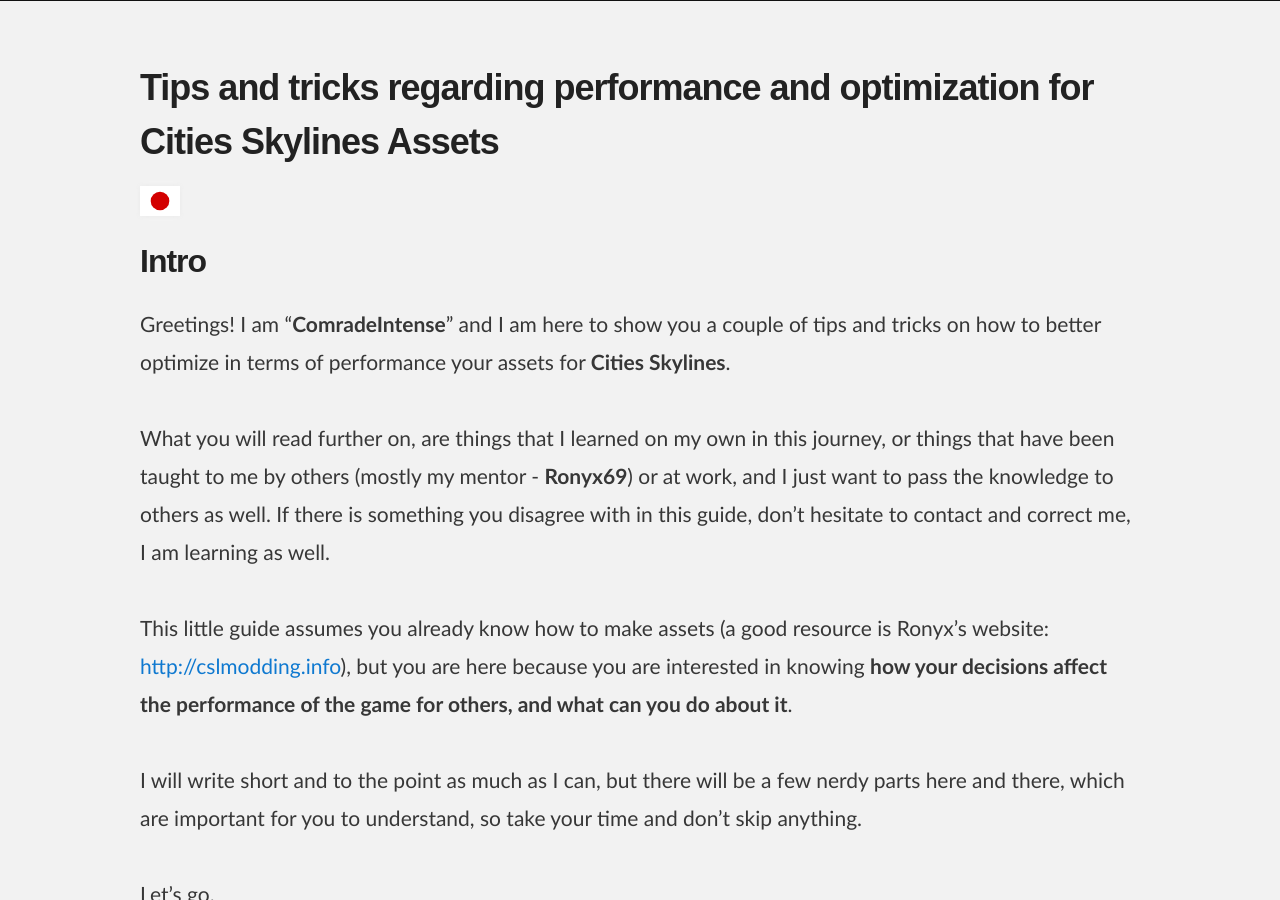
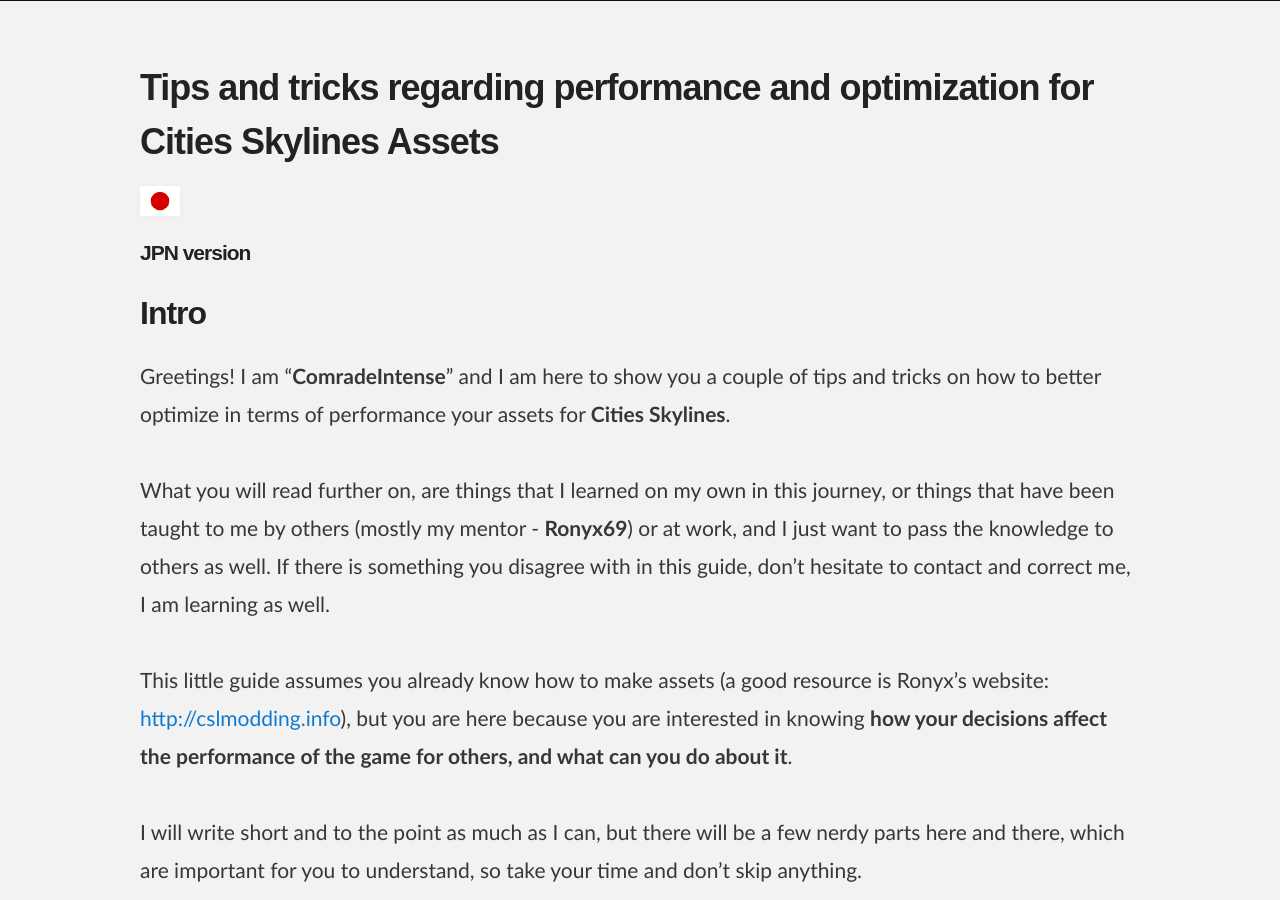
Before and after one commit to comradeintense/assetoptimization, a Jekyll site: the page built from index.md, in a window 1280 px wide and 900 px high. Built offline with Jekyll 4.4.1, drawn with Linux system fonts in a browser that asks for light colours; our own code applies the rules of GitHub Pages for plain Markdown files.

Commit message:
Update index.md

```diff
--- a/index.md
+++ b/index.md
@@ -4,7 +4,8 @@
 #  Tips and tricks regarding performance and optimization for Cities Skylines Assets
 
 [<img src="images/jpn.svg" width=40 height=30>](http://comradeintense.github.io/assetoptimization/jpn.html)
-
+<br>
+#### JPN version
 ## Intro
 Greetings! I am “**ComradeIntense**” and I am here to show you a couple of tips and tricks on how to better optimize in terms of performance your assets for **Cities Skylines**.
 <br>
```
